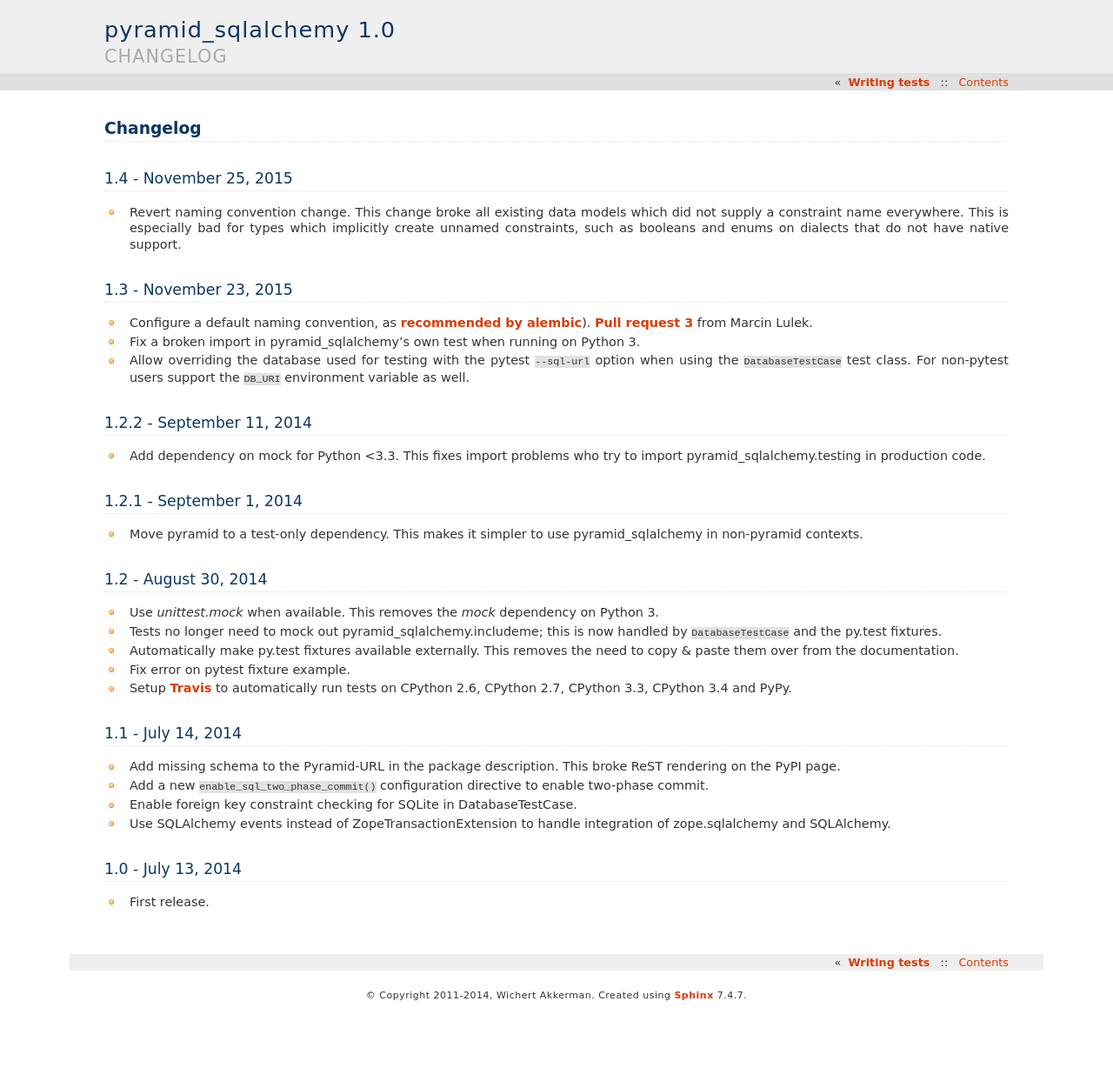
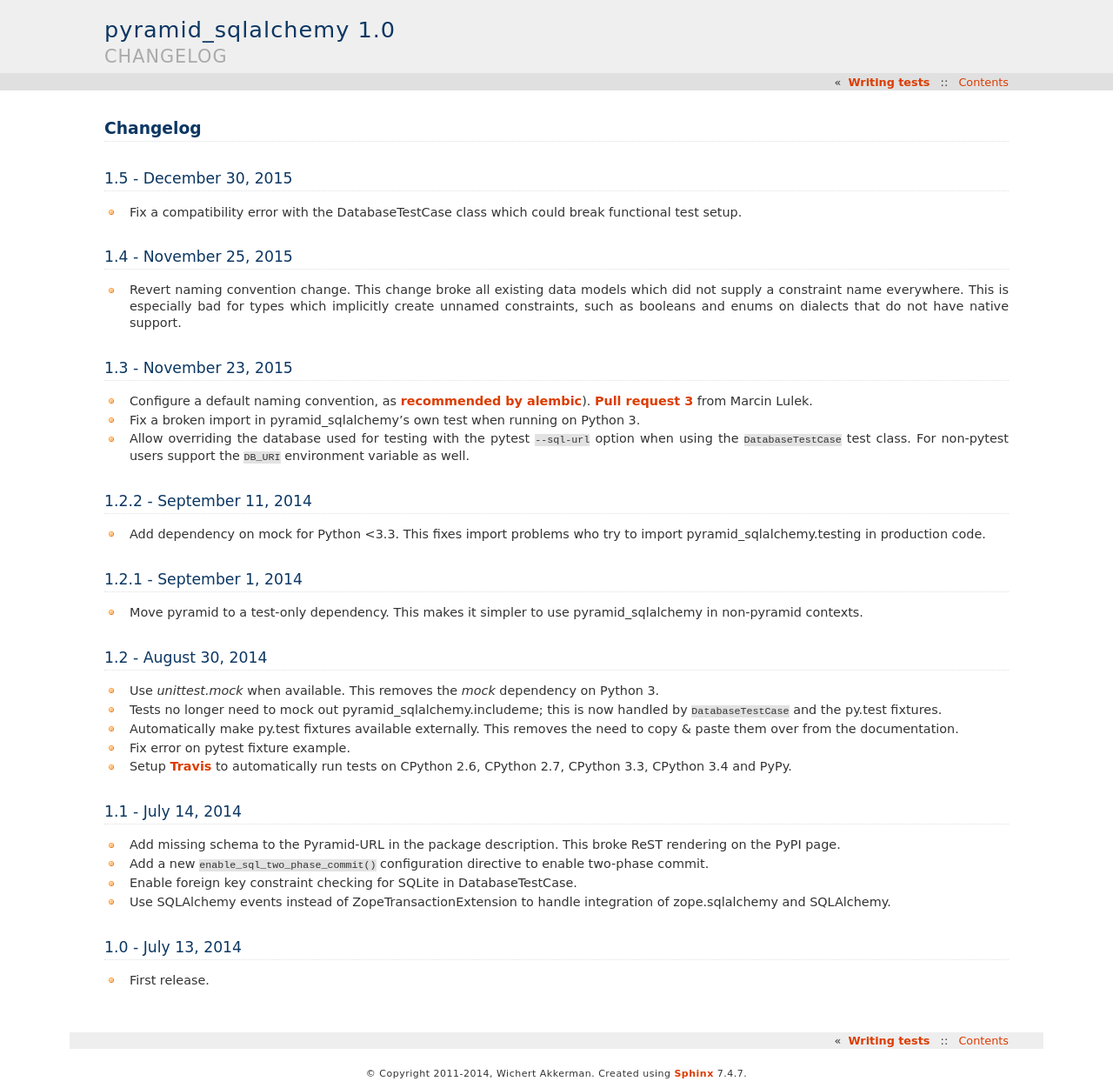
Before and after one commit to wichert/pyramid_sqlalchemy, a Sphinx documentation site: the page built from docs/changes.rst, in a window 1280 px wide. Shown: the whole page at 87% size. Built offline with Sphinx 7.4.7, drawn with Linux system fonts in a browser that asks for light colours; before the commit the page ends 1161 px from its top, so only the background shows below that.

Commit message:
Fix includeme patch compat error.

```diff
--- a/docs/changes.rst
+++ b/docs/changes.rst
@@ -1,5 +1,12 @@
 Changelog
 =========
+
+1.5 - December 30, 2015
+-----------------------
+
+- Fix a compatibility error with the DatabaseTestCase class which could break
+  functional test setup.
+
 
 1.4 - November 25, 2015
 -----------------------
```
Also changed, not shown: 1 other file.
